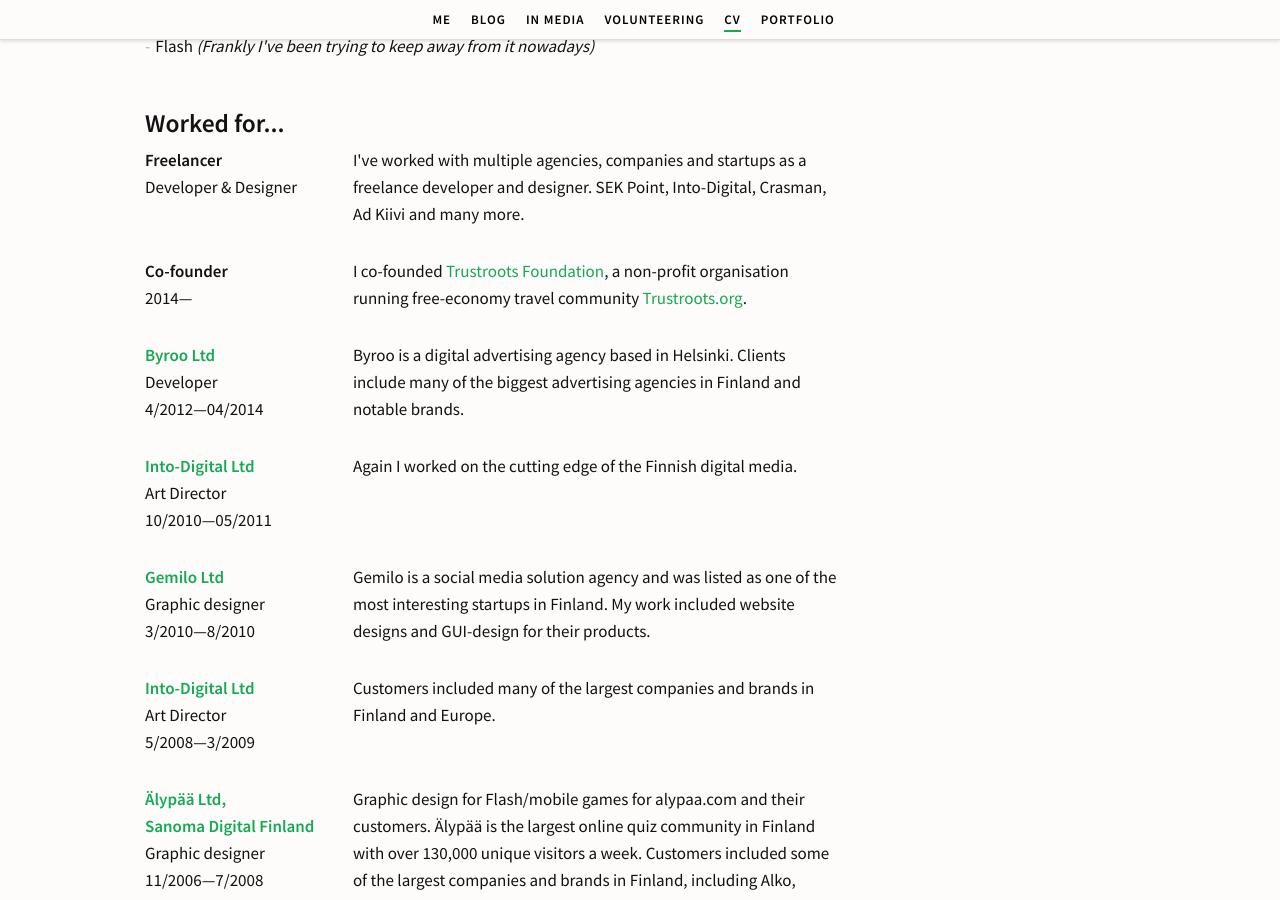
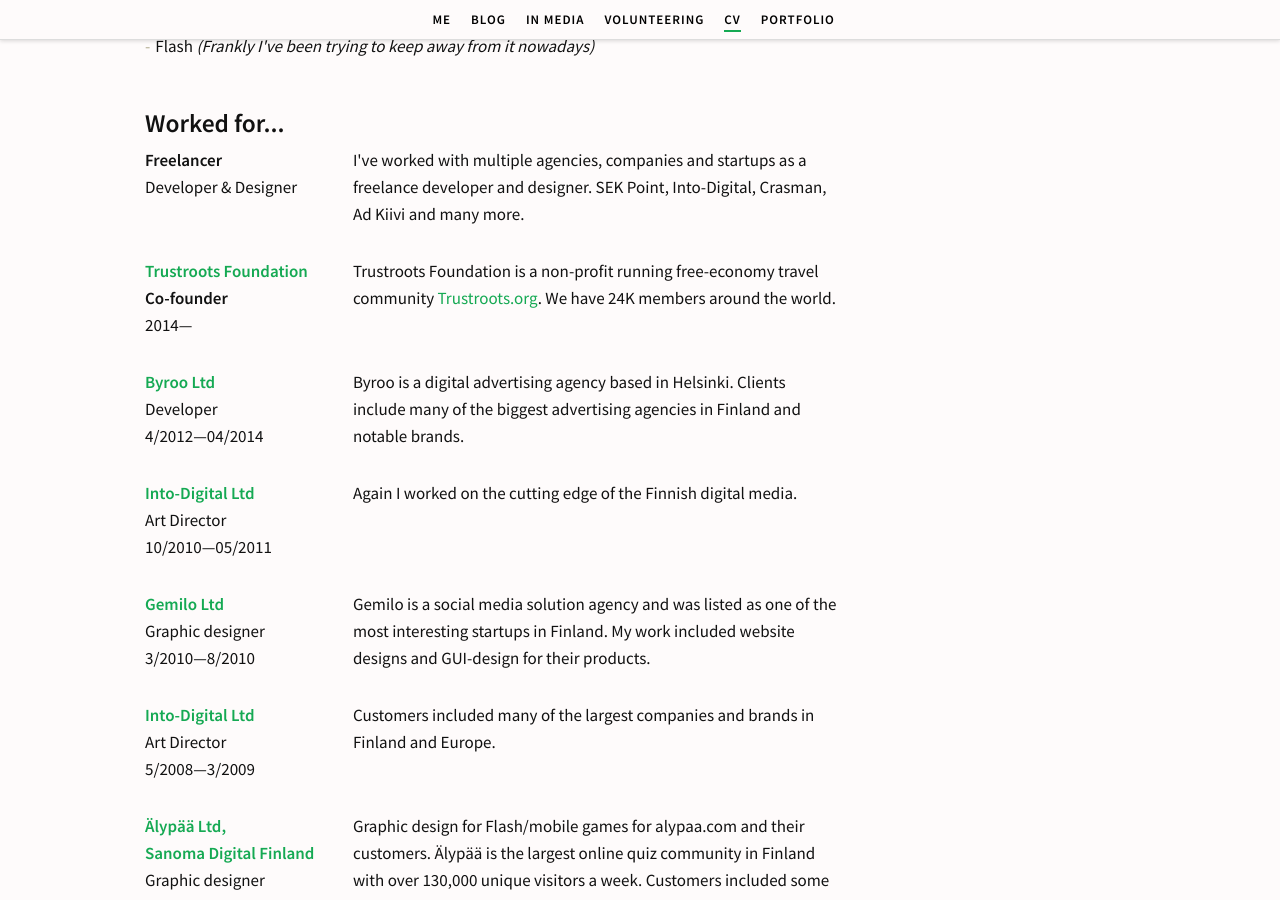
Before and after one commit to simison/simison.github.io, a Jekyll site: the page built from cv/index.html, in a window 1280 px wide and 900 px high, scrolled down 1884 px. Built offline with Jekyll 4.4.1, drawn with Linux system fonts in a browser that asks for light colours; some web fonts are replaced.

Commit message:
Update CV

```diff
--- a/cv/index.html
+++ b/cv/index.html
@@ -75,11 +75,12 @@
 
       <li>
         <div class="summary">
+          <h4><a href="https://www.trustroots.org/foundation">Trustroots Foundation</a></h4>
           <h4>Co-founder</h4>
           2014—
         </div>
         <div class="description">
-          I co-founded <a href="https://www.trustroots.org/foundation">Trustroots Foundation</a>, a non-profit organisation running free-economy travel community <a href="https://www.trustroots.org">Trustroots.org</a>.
+          Trustroots Foundation is a non-profit running free-economy travel community <a href="https://www.trustroots.org">Trustroots.org</a>. We have 24K members around the world.
         </div>
       </li>
 
```
